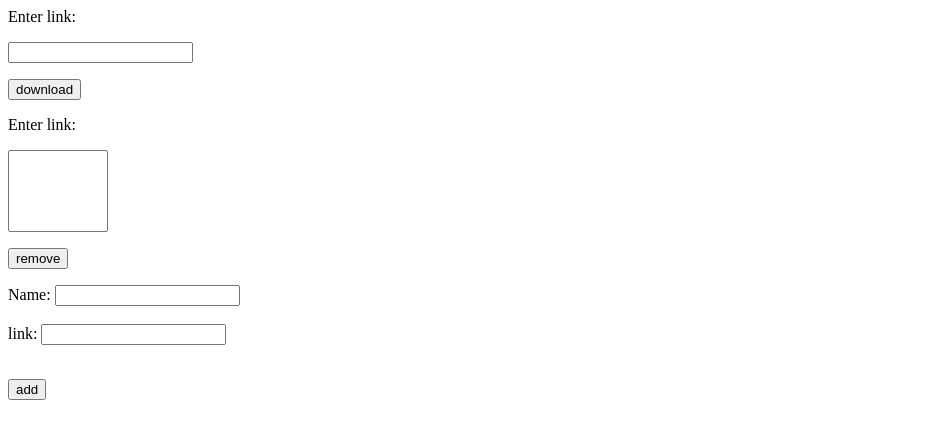
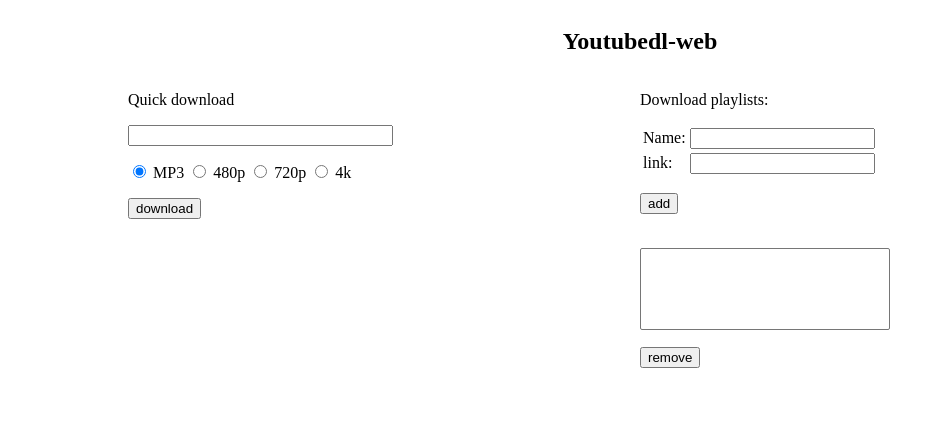
Before and after one commit to bartek56/youtubedl-web, a Flask app: page / in a window 1280 px wide. Shown: the top 439 px of the page, without its empty margins (0-945 px from the left). Run offline with Flask 2, Linux system fonts and the light colour scheme; lists and menus that the app fills with data are empty.

Commit message:
add css style

```diff
--- /dev/null
+++ b/static/style.css
@@ -0,0 +1,135 @@
+a:link {
+    color: blue;
+	text-decoration:none;
+}
+
+a:visited {
+    color: black;
+    text-decoration:none;
+}
+
+a:hover {
+    color:red;
+    text-decoration:none;
+}
+
+
+.grid-container {
+  display: grid;
+}
+
+#container
+{
+width:1024px;
+margin-left: auto;
+margin-right: auto;
+}
+
+#background
+{
+background-position: top;
+background-attachment: fixed;
+background-size: cover;
+}
+
+#menu
+{
+float:right;
+height:auto;
+width:1024px;
+}
+
+#left
+{
+float:left;
+width:512px;
+}
+
+#right
+{
+float:left;
+width: 512px;
+}
+
+#gif
+{
+float:right;
+height: 0px;
+position: relative;
+}
+
+#naglowek
+{
+font-weight:30px;
+line-height:50px;
+color:red;
+}
+
+#footer
+{
+padding-top:10px;
+text-align:center;
+clear: both;
+}
+
+#tab
+{
+padding-top:200px;
+float: right;
+border-spacing:30px 10px;
+background-color:#33CC00;
+}
+
+#cookieinfo * {
+    margin: 0px;
+    padding: 0px;
+}
+
+#cookieinfo {
+    position: fixed;
+    font-size: 12px;
+    font-family: Arial, Verdana, sans-serif;
+    left: 0px;
+    bottom: 0px;
+    right: 0px;
+    background-color: #323334;
+    padding: 20px;
+    box-shadow: 0px -1px 3px rgba(0, 0, 0, 0.5);
+    z-index: 1000;
+}
+
+#cookieinfo h6 {
+    font-size: 16px;
+    font-weight: bold;
+    color: #cdd7da;
+    text-shadow: 0px 1px 1px rgba(0, 0, 0, 1);
+    margin-bottom: 7px;
+}
+
+#cookieinfo p {
+    font-size: 12px;
+    color: #afb4bc;
+    line-height: 1.5em;
+    text-shadow: 0px 1px 1px rgba(0, 0, 0, 1);
+}
+
+#cookieinfo a {
+    display: block;
+    position: absolute;
+    right: 10px;
+    top: 10px;
+    width: 22px;
+    height: 22px;
+    border-radius: 11px;
+    line-height: 22px;
+    font-size: 12px;
+    color: #ffffff;
+    text-align: center;
+    text-decoration: none;
+    background-color: #ff6000;
+    box-shadow: 0px 1px 2px rgba(0, 0, 0, 0.75);
+}
+
+#cookieinfo a:hover {
+    background-color: #ff7925;
+}
--- a/templates/index.html
+++ b/templates/index.html
@@ -1,28 +1,64 @@
+<!DOCTYPE HTML>
 <html>
-   <body>
+    <head>
+	    <meta charset="utf-8" />
+        <title>Media Server</title>
+        <meta name="description" content="Youtubedl-web" />
+        <meta name="keywords" content="Youtubedl-web" />
+        <meta http-equiv="X-UA-Compatible" content="IE=edge,chrome=1" />
+        <link rel="stylesheet" href="../static/style.css" />
+    </head>
+    <body id="background">
+
+        <div id="container">
+            <div id="menu">
+                <center> <h2>Youtubedl-web</h2>  </center>
+            </div>
+            <div id="left">
                 <form action = "/download" method = "post">
-         <p>Enter link:</p>
-         <p><input type = "text" name = "link" /></p>
+                    <p>Quick download</p>
+                    <p><input type = "text" name = "link" size="30" /></p>
+                    <div>
+                        <input type="radio" id="quickdownloadMP3" name="quickdownload" value="mp3" checked>
+                        <label for="quickdownloadMP3">MP3</label>
+
+                        <input type="radio" id="quickdownload480p" name="quickdownload" value="480p">
+                        <label for="quickdownload480p">480p</label>
+
+                        <input type="radio" id="quickdownload720p" name="quickdownload" value="720p">
+                        <label for="quickdownload720p">720p</label>
+
+                        <input type="radio" id="quickdownload4K" name="quickdownload" value="4k">
+                        <label for="quickdownload4k">4k</label>
+
+                    </div>
                     <p><input type = "submit" value = "download" /></p>
                 </form>
+			</div>
+            <div id="right" class="grid-container">
+                <form action = "/playlists" method="POST">
+                    <p>Download playlists:</p>
+                    <table>
+                        <tr>
+                                <td><label for="fname">Name:</label></td>
+                                <td><input type="text" id="playlist_name" name="playlist_name"></td>
+                        </tr>
+                        <tr>
+                                <td><label for="lname">link:</label></td>
+                                <td><input type="text" id="link" name="link"><br></td>
+                        </tr>
+                    </table>
+                    <p><input type="submit" name="add" value="add" /></p><br>
 
-      <form action = "{{ url_for('playlist')}}" method="POST">
-         <p>Enter link:</p>
-		 <select name="playlists" id="playlists" size="5" style="width: 100px;">
+		            <select name="playlists" id="playlists" size="5" style="width: 250px;">
                         {% for o in playlists_data %}
                         <option value="{{ o.name }}">{{ o.name }}</option>
                         {% endfor %}
                     </select>
 
                     <p><input type="submit" name="remove" value="remove" /></p>
-
-
-		 <label for="fname">Name:</label>
-         <input type="text" id="playlist_name" name="playlist_name"><br><br>
-         <label for="lname">link:</label>
-         <input type="text" id="link" name="link"><br><br>
-
-         <p><input type="submit" name="add" value="add" /></p>
                 </form>
+            </div>
+        </div>  <!-- end container   -->
    </body>
 </html>
```
Lines whose indentation alone changed are shown as unchanged.
